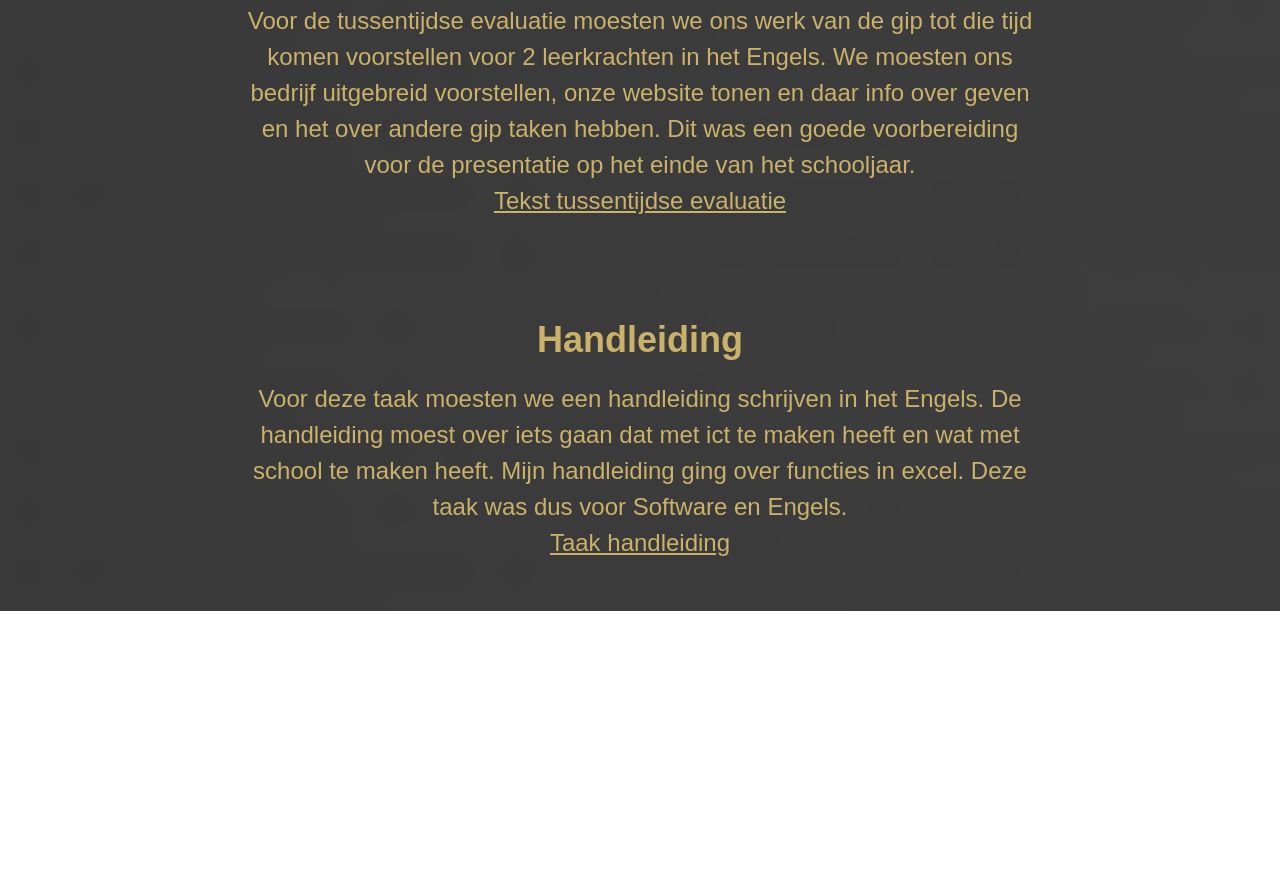
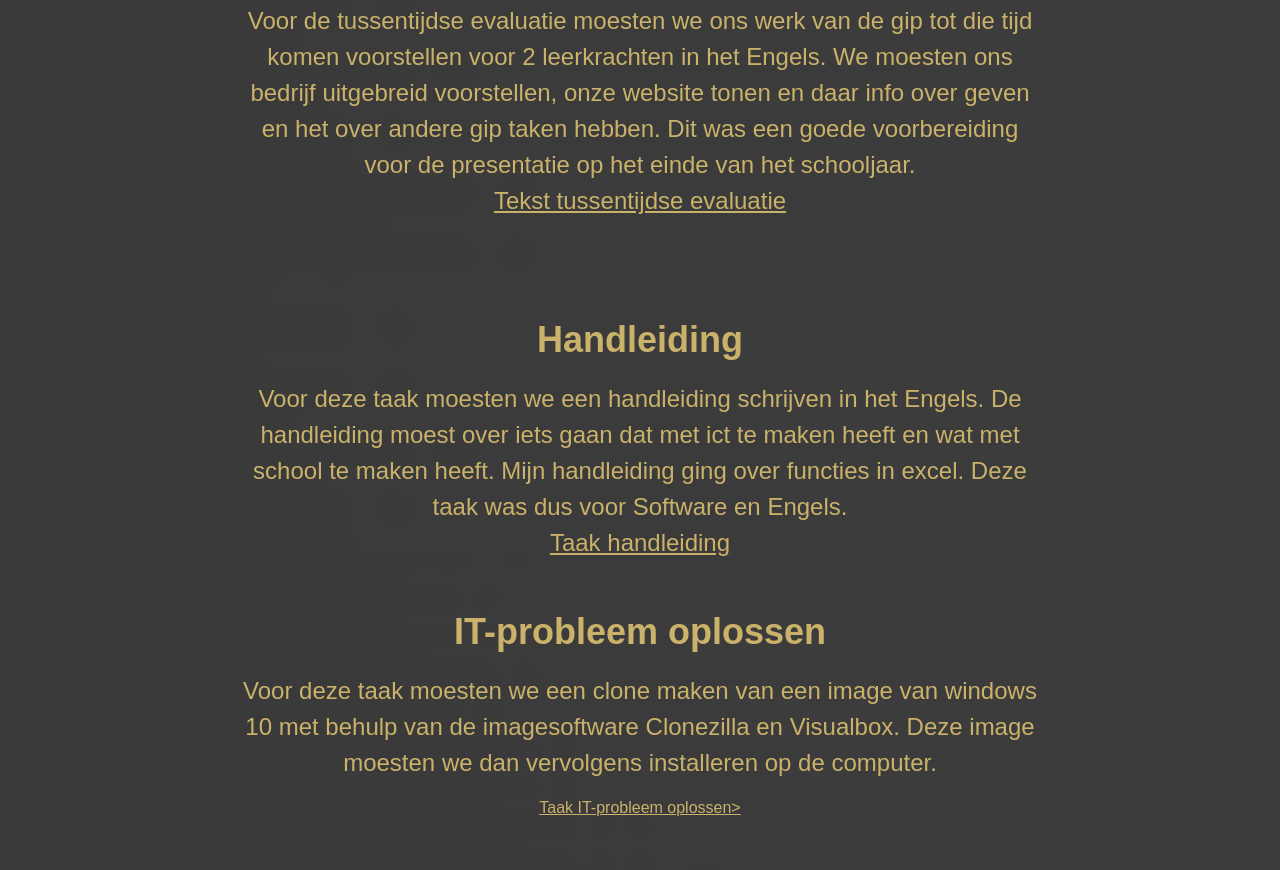
Before and after one commit to Rayanevdvenne/ARITA.github.io, a plain HTML site: page Takengip.html in a window 1280 px wide. Shown: the part 2731-3601 px from the top of the page. Before the commit the page ends 3342 px from the top, so only its background shows below. Drawn offline with Linux system fonts and the light colour scheme.

Commit message:
Update Takengip.html

```diff
--- a/Takengip.html
+++ b/Takengip.html
@@ -88,8 +88,11 @@
 				<p>Voor deze taak moesten we een handleiding schrijven in het Engels. De handleiding moest over iets gaan dat met ict te maken heeft en wat met school te maken heeft. Mijn handleiding ging over functies in excel. Deze taak was dus voor Software en Engels.
 					<br><a href="Manual Excel functions(verbetering) (1).docx">Taak handleiding</a></p>
 
-
-
+		<section class="about">
+<h2 div>IT-probleem oplossen</h2>
+<div class="about-content">
+<p>Voor deze taak moesten we een clone maken van een image van windows 10 met behulp van de imagesoftware Clonezilla en Visualbox. Deze image moesten we dan vervolgens installeren op de computer.</p>
+<br><a href="Gip it probleem.docx">Taak IT-probleem oplossen></p>
 
 
 
```
